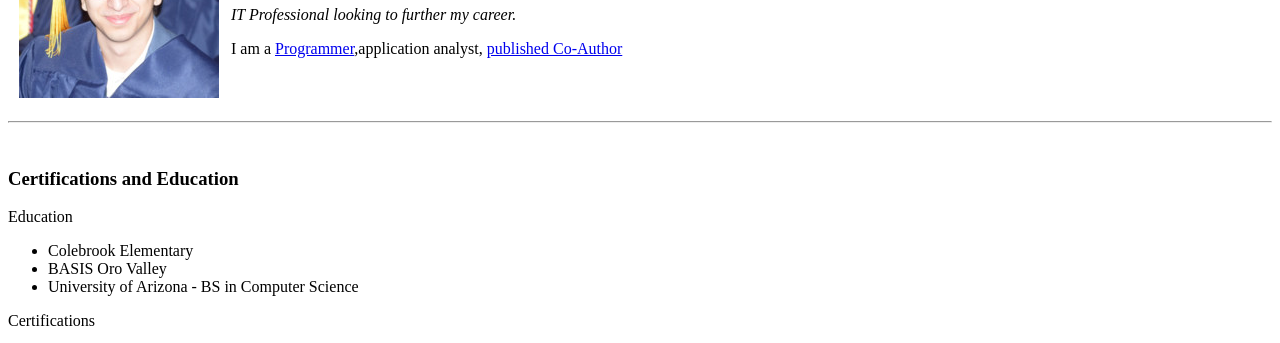
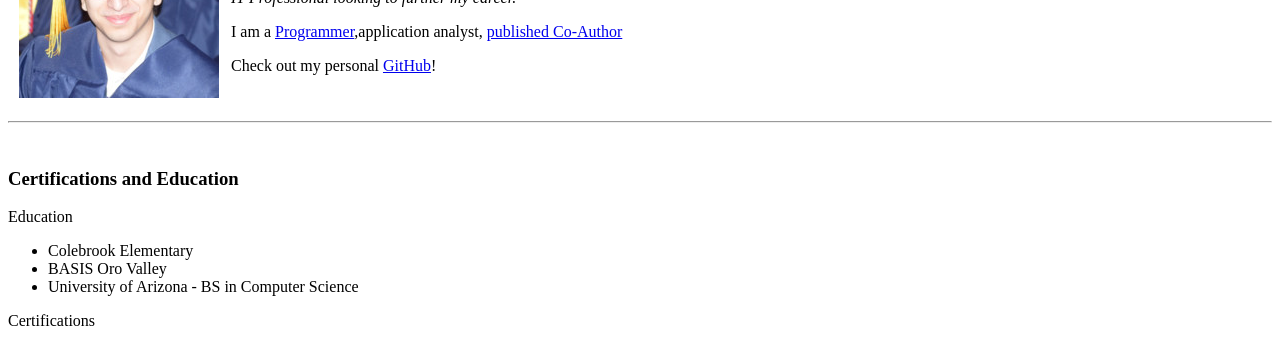
Before and after one commit to aadamkassamPersonal/cv, a plain HTML site: page index.html in a window 1280 px wide. Shown: the part 121-464 px from the top of the page. Drawn offline with Linux system fonts and the light colour scheme.

Commit message:
Update index.html
added github link

```diff
--- a/index.html
+++ b/index.html
@@ -19,6 +19,9 @@
           <p>
             I am a
             <a href="https://www.linkedin.com/in/aadam-kassam" target="_blank">Programmer</a>,application analyst, <a href="https://link.springer.com/chapter/10.1007/978-3-319-91376-6_21" target="_blank">published Co-Author</a>
+          </p>
+          <p>
+            Check out my personal <a href="https://github.com/aadamkassamPersonal" target="_blank">GitHub</a>!
           </p>
         </td>
       </tr>
```
